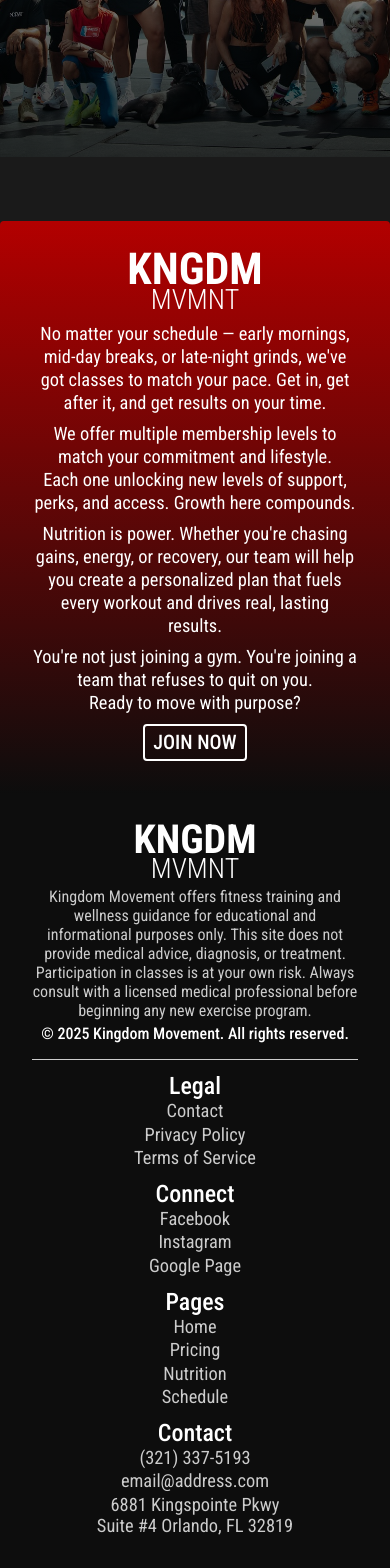
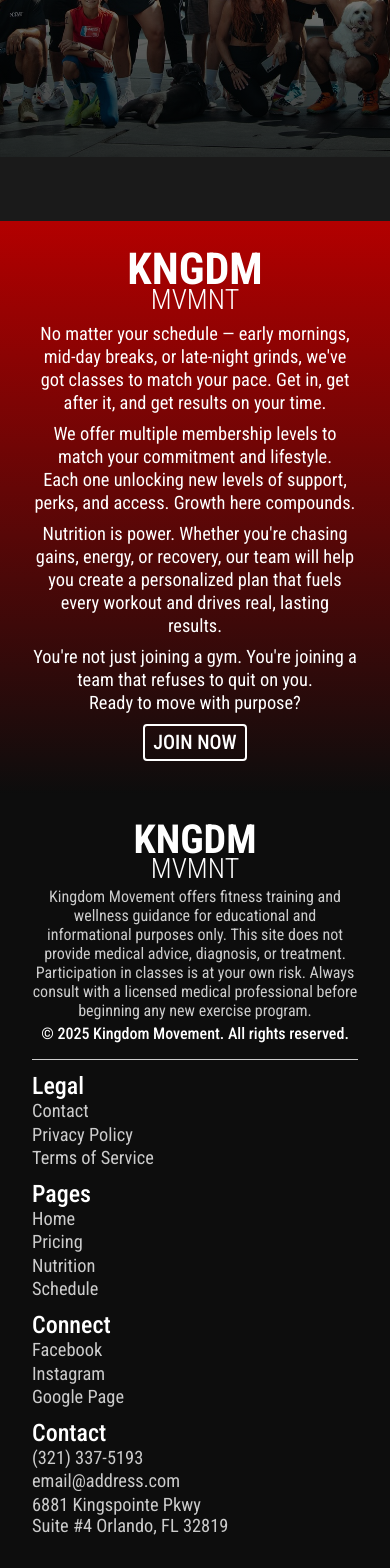
Before and after one commit to gilmerperez/kingdom-movement, a React (Vite) app: page / in a window 390 px wide. Shown: the part 416-1984 px from the top of the page. Built offline with nearby package versions, Linux system fonts and the light colour scheme.

Commit message:
Removed border radius and re-arranged footer items, added animation to them as well

```diff
--- a/src/components/Footer/Footer.jsx
+++ b/src/components/Footer/Footer.jsx
@@ -37,6 +37,17 @@ function Footer() {
               </nav>
             </section>
 
+            {/* Site navigation */}
+            <section className={styles.siteNavigation}>
+              <h5 className={styles.navHeader}>Pages</h5>
+              <nav className={styles.navItems}>
+                <NavLink to="/">Home</NavLink>
+                <NavLink to="/pricing">Pricing</NavLink>
+                <NavLink to="/nutrition">Nutrition</NavLink>
+                <NavLink to="/schedule">Schedule</NavLink>
+              </nav>
+            </section>
+
             {/* Social links */}
             <section className={styles.socialLinks}>
               <h5 className={styles.navHeader}>Connect</h5>
@@ -61,17 +72,6 @@ function Footer() {
                 >
                   Google Page
                 </a>
-              </nav>
-            </section>
-
-            {/* Site navigation */}
-            <section className={styles.siteNavigation}>
-              <h5 className={styles.navHeader}>Pages</h5>
-              <nav className={styles.navItems}>
-                <NavLink to="/">Home</NavLink>
-                <NavLink to="/pricing">Pricing</NavLink>
-                <NavLink to="/nutrition">Nutrition</NavLink>
-                <NavLink to="/schedule">Schedule</NavLink>
               </nav>
             </section>
 
--- a/src/components/Footer/Footer.module.css
+++ b/src/components/Footer/Footer.module.css
@@ -72,10 +72,10 @@
   justify-content: space-evenly;
 }
 
+.legalPages,
 .siteNavigation,
-.contactInfo,
-.legalPages,
-.socialLinks {
+.socialLinks,
+.contactInfo {
   display: flex;
   flex-direction: column;
 }
@@ -100,6 +100,10 @@
   color: hsl(0, 0%, 80%);
 }
 
+.navItems a:hover {
+  color: hsl(0, 0%, 100%);
+}
+
 /* Tablet Responsiveness */
 @media (max-width: 768px) {
   .legalDisclaimer {
@@ -107,21 +111,12 @@
   }
 
   .bottomContainer {
-    align-items: center;
     flex-direction: column;
-    justify-content: center;
-  }
-
-  .siteNavigation,
-  .contactInfo,
-  .legalPages,
-  .socialLinks {
-    text-align: center;
   }
 
   .legalPages:not(:last-child),
+  .siteNavigation:not(:last-child),
   .socialLinks:not(:last-child),
-  .siteNavigation:not(:last-child),
   .contactInfo:not(:last-child) {
     margin-bottom: 1rem;
   }
@@ -134,6 +129,10 @@
   .navItems a {
     gap: 0.1rem;
     font-size: 1.25rem;
+  }
+
+  .navItems a:hover {
+    margin-left: 0.25rem;
   }
 }
 
@@ -161,8 +160,8 @@
   }
 
   .legalPages:not(:last-child),
+  .siteNavigation:not(:last-child),
   .socialLinks:not(:last-child),
-  .siteNavigation:not(:last-child),
   .contactInfo:not(:last-child) {
     margin-bottom: 0.75rem;
   }
--- a/src/components/Header/Header.module.css
+++ b/src/components/Header/Header.module.css
@@ -4,10 +4,7 @@ header {
   z-index: 999;
   position: sticky;
   will-change: transform;
-  border-bottom-left-radius: 8px;
-  border-bottom-right-radius: 8px;
   box-shadow: 0 3px 5px hsla(0, 0%, 0%, 0.15);
-
   transition: transform 0.4s ease, box-shadow 0.3s ease;
 }
 
@@ -216,14 +213,6 @@ header {
   }
 }
 
-/* Tablet Responsiveness */
-@media (max-width: 768px) {
-  header {
-    border-bottom-left-radius: 4px;
-    border-bottom-right-radius: 4px;
-  }
-}
-
 @media (max-width: 700px) {
   .kngdm {
     font-size: 1.5rem;
@@ -373,11 +362,6 @@ header {
 
 /* Mobile Responsiveness/Hamburger menu breakpoint */
 @media (max-width: 480px) {
-  header {
-    border-bottom-left-radius: 4px;
-    border-bottom-right-radius: 4px;
-  }
-
   .kngdm {
     font-size: 1.75rem;
   }
--- a/src/components/HomeCTA/HomeCTA.module.css
+++ b/src/components/HomeCTA/HomeCTA.module.css
@@ -7,8 +7,6 @@
   flex-direction: column;
   justify-content: center;
   color: hsl(0, 0%, 100%);
-  border-top-left-radius: 8px;
-  border-top-right-radius: 8px;
   background: linear-gradient(to top, var(--footer-bg-color), var(--primary));
 }
 
@@ -63,11 +61,6 @@
 
 /* Tablet Responsiveness */
 @media (max-width: 768px) {
-  .ctaComponent {
-    border-top-left-radius: 6px;
-    border-top-right-radius: 6px;
-  }
-
   .kngdm {
     font-size: 3.25rem;
   }
@@ -92,11 +85,6 @@
 
 /* Mobile Responsiveness */
 @media (max-width: 480px) {
-  .ctaComponent {
-    border-top-left-radius: 4px;
-    border-top-right-radius: 4px;
-  }
-
   .kngdm {
     font-size: 2.75rem;
   }
```
